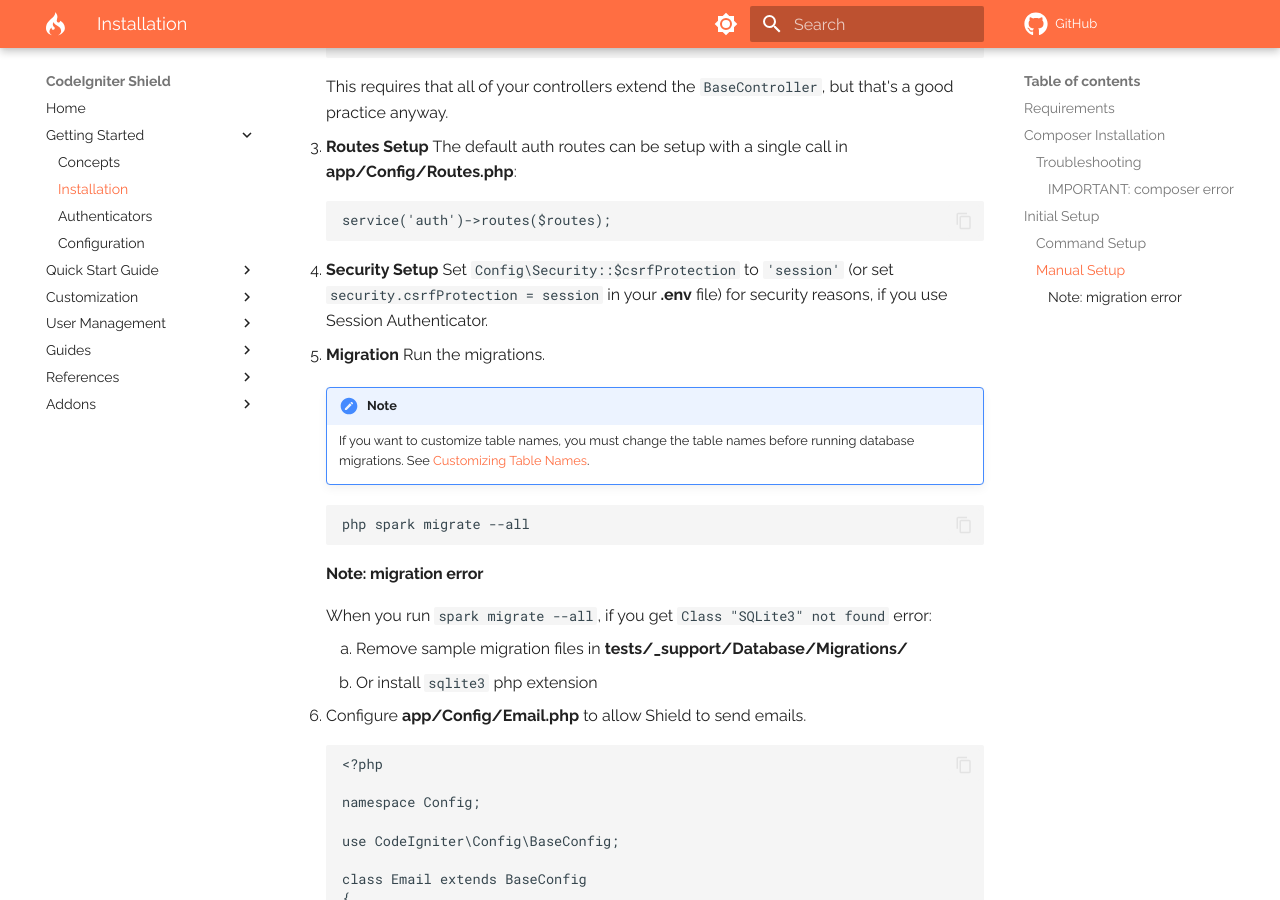
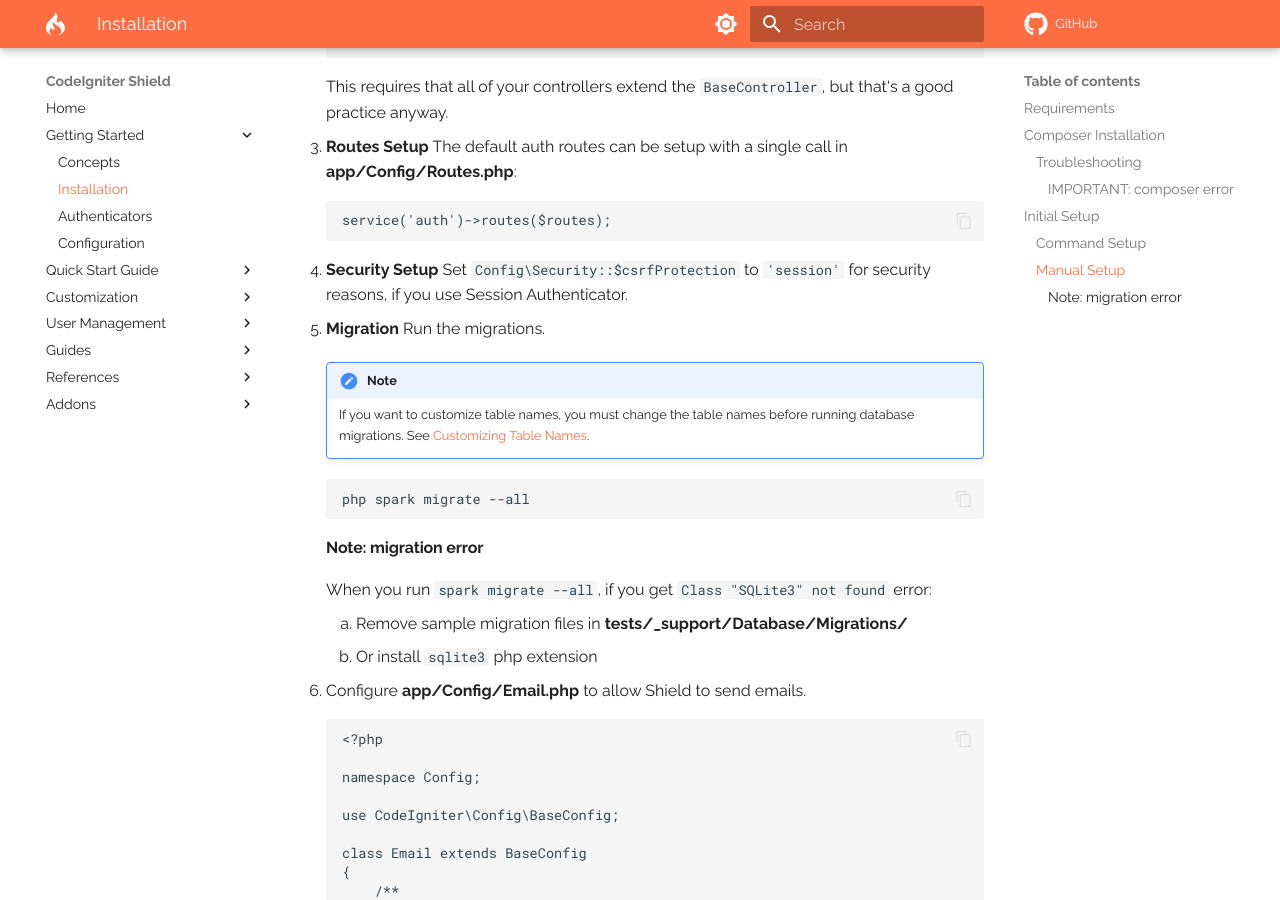
Before and after one commit to codeigniter4/shield, an MkDocs documentation site: the page built from docs/getting_started/install.md, in a window 1280 px wide and 900 px high, scrolled down 2977 px. Built offline with MkDocs 1.6.1 and Material for MkDocs 9.7.7, drawn with Linux system fonts in a browser that asks for light colours; comment, search, counter and statistics services are not loaded; a style sheet for code colours, icons or effects is not loaded.

Commit message:
docs: remove config method in .env
It is not recommended.

````diff
--- a/docs/getting_started/install.md
+++ b/docs/getting_started/install.md
@@ -136,7 +136,7 @@ your project.
     service('auth')->routes($routes);
     ```
 
-4. **Security Setup** Set `Config\Security::$csrfProtection` to `'session'` (or set `security.csrfProtection = session` in your **.env** file) for security reasons, if you use Session Authenticator.
+4. **Security Setup** Set `Config\Security::$csrfProtection` to `'session'` for security reasons, if you use Session Authenticator.
 
 5. **Migration** Run the migrations.
 
````
